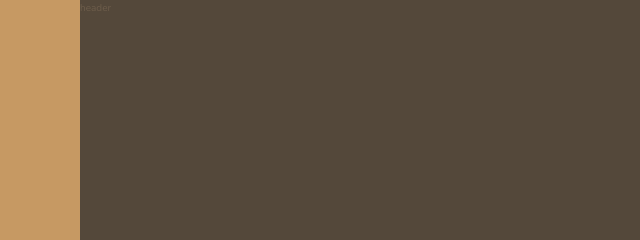
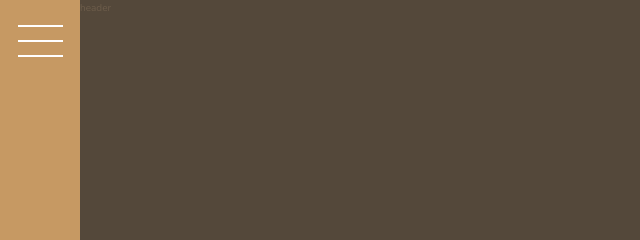
Before and after one commit to hasti-davami/Nexter, a website: page index.html in a window 1280 px wide. Shown: the top 240 px of the page, 0-640 px from the left. Drawn offline with nearby package versions, Linux system fonts and the light colour scheme.

Commit message:
Building the Sidebar

```diff
--- a/index.html
+++ b/index.html
@@ -16,7 +16,9 @@
   </head>
   <body class="container">
     <div class="sidebar">
+      <button class="nav-btn">
 
+      </button>
     </div>
 
     <header class="header">header</header>
--- a/sass/_sidebar.scss
+++ b/sass/_sidebar.scss
@@ -2,4 +2,33 @@
     background-color: $color-primary;
     grid-column: sidebar-start / sidebar-end;
     grid-row: 1 / -1;
+
+    display: flex;
+    justify-content: center;
 }
+
+.nav-btn{
+    border: none;
+    border-radius: 0;
+
+    background-color: #fff;
+    height: 2px;
+    width: 4.5rem;
+    margin-top: 4rem;
+
+    &::after,
+    &::before{
+        content: "";
+        background-color: #fff;
+        height: 2px;
+        width: 4.5rem;
+        display: block;
+    }
+
+    &::before{
+        transform: translateY(-1.5rem);
+    }
+    &::after{
+        transform: translateY(1.3rem);
+    }
+}
```
Also changed, not shown: css/style.css.
